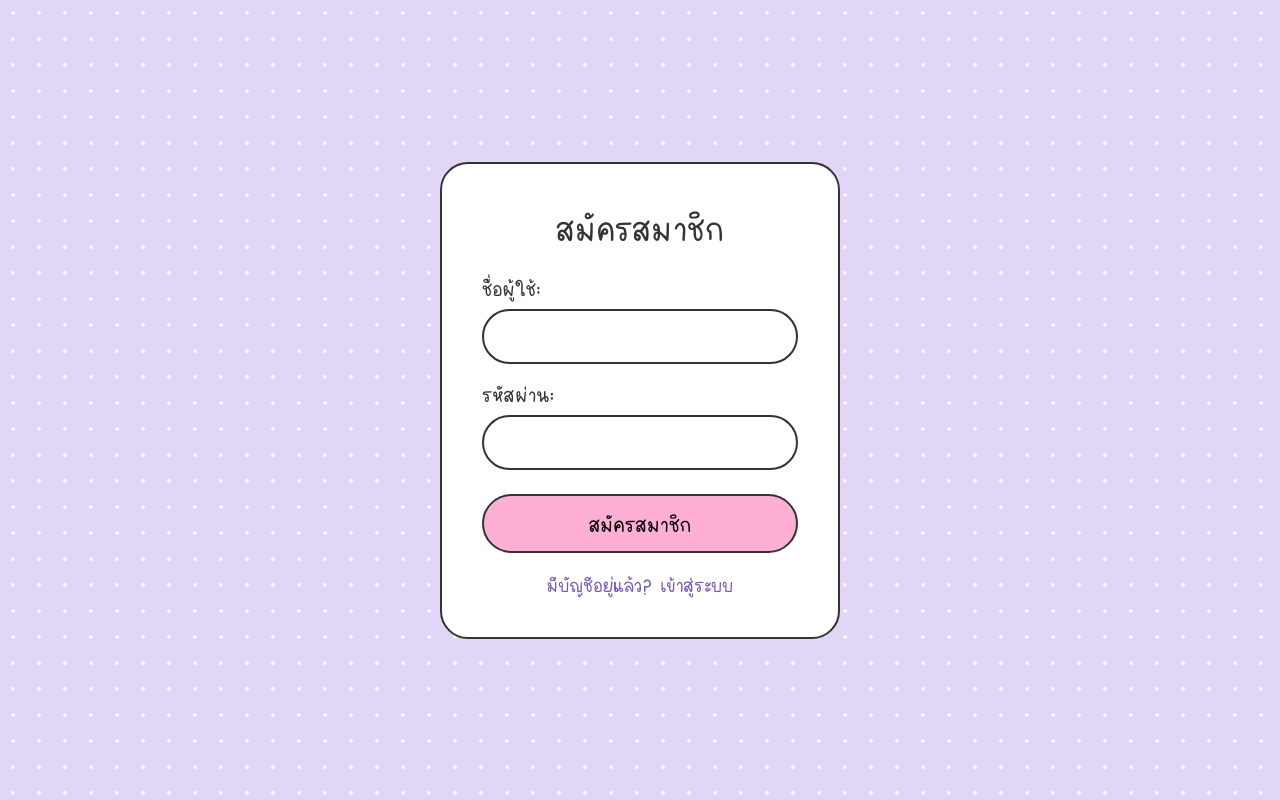
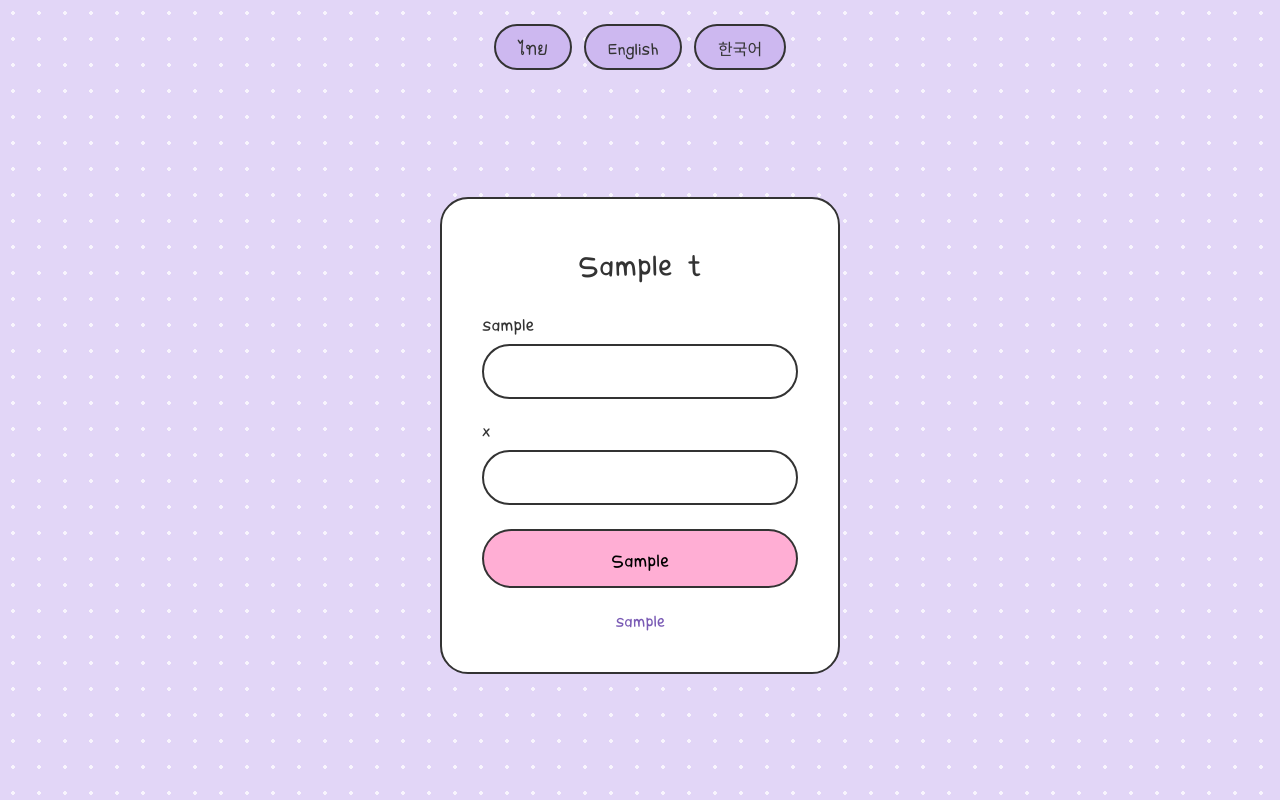
Before and after one commit to nutradaaa/smart-inventory-system, a Flask app: template templates/register.html in a window 1280 px wide. Run offline with Flask 3, Linux system fonts and the light colour scheme; the template is opened without the code that fills it: most values are stand-ins (such as "Sample title", 1, 10 or a date in 2020).

Commit message:
Add multilingual support to login and register pages

```diff
--- a/app.py
+++ b/app.py
@@ -39,14 +39,14 @@ def register():
 
         existing_user = get_user_by_username(username)
         if existing_user:
-            return render_template("register.html", error="ชื่อผู้ใช้นี้มีอยู่แล้ว กรุณาเลือกชื่ออื่น", lang=lang)
+            return render_template("register.html", error=t["error_username_exists"], t=t, lang=lang)
 
         password_hash = generate_password_hash(password, method="pbkdf2:sha256")
         create_user(username, password_hash)
 
         return redirect("/login")
 
-    return render_template("register.html", error=None, lang=lang)
+    return render_template("register.html", error=None, t=t, lang=lang)
 
 
 @app.route("/login", methods=["GET", "POST"])
@@ -60,13 +60,13 @@ def login():
         user = get_user_by_username(username)
 
         if not user or not check_password_hash(user["password_hash"], password):
-            return render_template("login.html", error="ชื่อผู้ใช้หรือรหัสผ่านไม่ถูกต้อง", lang=lang)
+            return render_template("login.html", error=t["error_invalid_login"], t=t, lang=lang)
 
         session["user_id"] = user["id"]
         session["username"] = user["username"]
         return redirect("/")
 
-    return render_template("login.html", error=None, lang=lang)
+    return render_template("login.html", error=None, t=t, lang=lang)
 
 
 @app.route("/logout")
--- a/templates/register.html
+++ b/templates/register.html
@@ -2,7 +2,7 @@
 <html lang="{{ lang }}">
 <head>
     <meta charset="UTF-8">
-    <title>Register</title>
+    <title>{{ t['register_heading'] }}</title>
     <style>
         @font-face {
             font-family: 'Lookpeach';
@@ -21,9 +21,36 @@
             background-size: 26px 26px;
             color: #333333;
             min-height: 100vh;
+        }
+
+        .lang-switch-top {
+            display: flex;
+            justify-content: center;
+            gap: 12px;
+            padding: 24px 0 0;
+        }
+
+        .lang-btn {
+            font-family: 'Lookpeach', sans-serif;
+            font-size: 1rem;
+            padding: 8px 22px;
+            border-radius: 999px;
+            border: 2px solid #333333;
+            text-decoration: none;
+            color: #333333;
+            background: #cdb8f0;
+        }
+
+        .lang-btn.active {
+            background: #a780e8;
+        }
+
+        .center-wrap {
+            min-height: calc(100vh - 70px);
             display: flex;
             align-items: center;
             justify-content: center;
+            padding: 24px;
         }
 
         .card {
@@ -92,24 +119,32 @@
     </style>
 </head>
 <body>
+    <div class="lang-switch-top">
+        <a href="/set-language/th" class="lang-btn {% if lang == 'th' %}active{% endif %}">ไทย</a>
+        <a href="/set-language/en" class="lang-btn {% if lang == 'en' %}active{% endif %}">English</a>
+        <a href="/set-language/ko" class="lang-btn {% if lang == 'ko' %}active{% endif %}">한국어</a>
+    </div>
+
+    <div class="center-wrap">
         <div class="card">
-        <h1>สมัครสมาชิก</h1>
+            <h1>{{ t['register_heading'] }}</h1>
 
             {% if error %}
             <div class="error-msg">{{ error }}</div>
             {% endif %}
 
             <form action="/register" method="POST">
-            <label for="username">ชื่อผู้ใช้:</label>
+                <label for="username">{{ t['label_username'] }}</label>
                 <input type="text" id="username" name="username" required>
 
-            <label for="password">รหัสผ่าน:</label>
+                <label for="password">{{ t['label_password'] }}</label>
                 <input type="password" id="password" name="password" required>
 
-            <button type="submit" class="submit-btn">สมัครสมาชิก</button>
+                <button type="submit" class="submit-btn">{{ t['register_btn'] }}</button>
             </form>
 
-        <a href="/login" class="switch-link">มีบัญชีอยู่แล้ว? เข้าสู่ระบบ</a>
+            <a href="/login" class="switch-link">{{ t['switch_to_login'] }}</a>
+        </div>
     </div>
 </body>
 </html>
--- a/translations.py
+++ b/translations.py
@@ -60,6 +60,17 @@ translations = {
         "rec_expired": "มีสินค้าหมดอายุแล้ว {count} รายการ ควรตรวจสอบและทิ้งหากไม่ปลอดภัย",
         "rec_habit": "หมวดหมู่ '{category}' มีสินค้าหมดอายุบ่อยที่สุด ({count} ครั้ง) ลองพิจารณาซื้อในปริมาณน้อยลง",
         "rec_good": "ยอดเยี่ยม! ตอนนี้ยังไม่มีสินค้าที่ต้องกังวลเรื่องวันหมดอายุ",
+        "login_heading": "เข้าสู่ระบบ",
+        "register_heading": "สมัครสมาชิก",
+        "label_username": "ชื่อผู้ใช้:",
+        "label_password": "รหัสผ่าน:",
+        "login_btn": "เข้าสู่ระบบ",
+        "register_btn": "สมัครสมาชิก",
+        "switch_to_register": "ยังไม่มีบัญชี? สมัครสมาชิก",
+        "switch_to_login": "มีบัญชีอยู่แล้ว? เข้าสู่ระบบ",
+        "error_username_exists": "ชื่อผู้ใช้นี้มีอยู่แล้ว กรุณาเลือกชื่ออื่น",
+        "error_invalid_login": "ชื่อผู้ใช้หรือรหัสผ่านไม่ถูกต้อง",
+        "logout": "ออกจากระบบ",
     },
     "en": {
         "page_title": "Smart Inventory System",
@@ -122,6 +133,17 @@ translations = {
         "rec_expired": "You have {count} expired item(s). Please check and discard if unsafe.",
         "rec_habit": "Category '{category}' expires most often ({count} times). Consider buying less of it.",
         "rec_good": "Great! You currently have no items to worry about.",
+        "login_heading": "Login",
+        "register_heading": "Register",
+        "label_username": "Username:",
+        "label_password": "Password:",
+        "login_btn": "Login",
+        "register_btn": "Register",
+        "switch_to_register": "Don't have an account? Register",
+        "switch_to_login": "Already have an account? Login",
+        "error_username_exists": "This username already exists. Please choose another.",
+        "error_invalid_login": "Invalid username or password",
+        "logout": "Logout",
     },
     "ko": {
         "page_title": "Smart Inventory System",
@@ -184,6 +206,17 @@ translations = {
         "rec_expired": "유통기한이 지난 상품이 {count}개 있습니다. 안전하지 않다면 폐기해주세요.",
         "rec_habit": "'{category}' 카테고리에서 유통기한 만료가 가장 잦습니다 ({count}회). 구매량을 줄이는 것을 고려해보세요.",
         "rec_good": "훌륭합니다! 현재 걱정할 상품이 없습니다.",
+        "login_heading": "로그인",
+        "register_heading": "회원가입",
+        "label_username": "사용자 이름:",
+        "label_password": "비밀번호:",
+        "login_btn": "로그인",
+        "register_btn": "회원가입",
+        "switch_to_register": "계정이 없으신가요? 회원가입",
+        "switch_to_login": "이미 계정이 있으신가요? 로그인",
+        "error_username_exists": "이미 사용 중인 사용자 이름입니다. 다른 이름을 선택해주세요.",
+        "error_invalid_login": "사용자 이름 또는 비밀번호가 올바르지 않습니다",
+        "logout": "로그아웃",
     },
 }
 
```
Also changed, not shown: templates/login.html (+41 -6 lines). Lines whose indentation alone changed are shown as unchanged.
